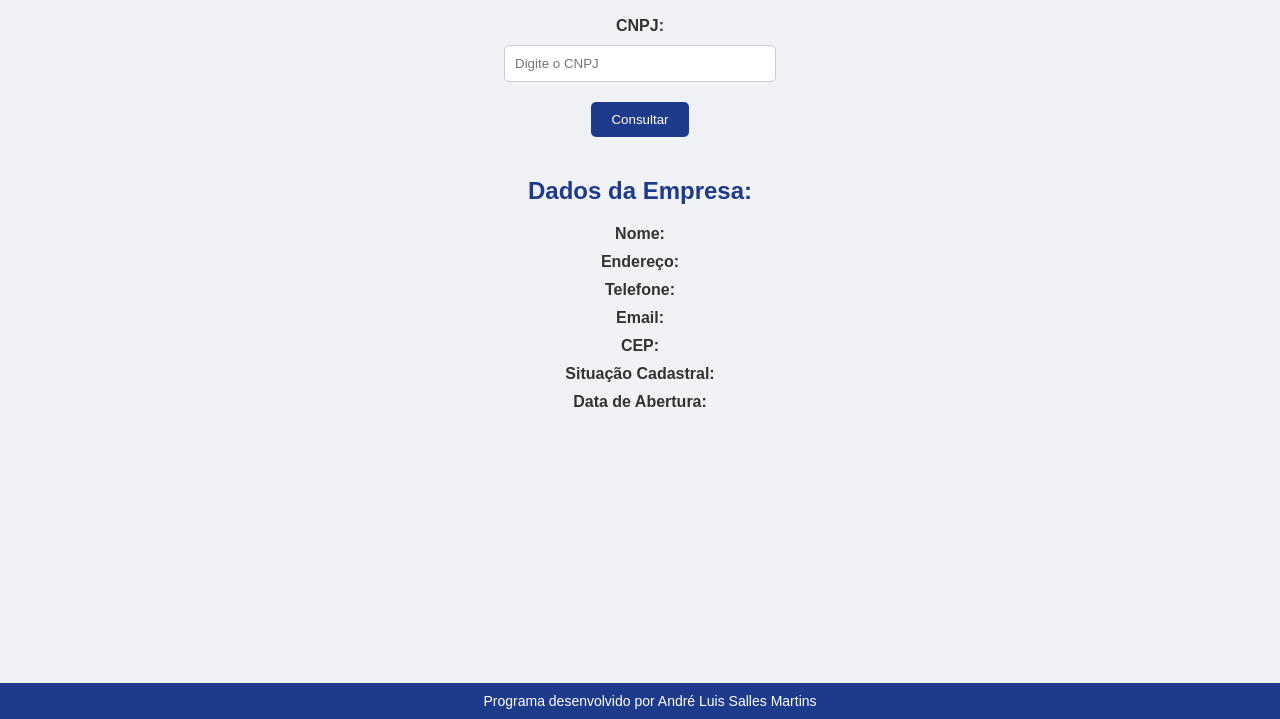
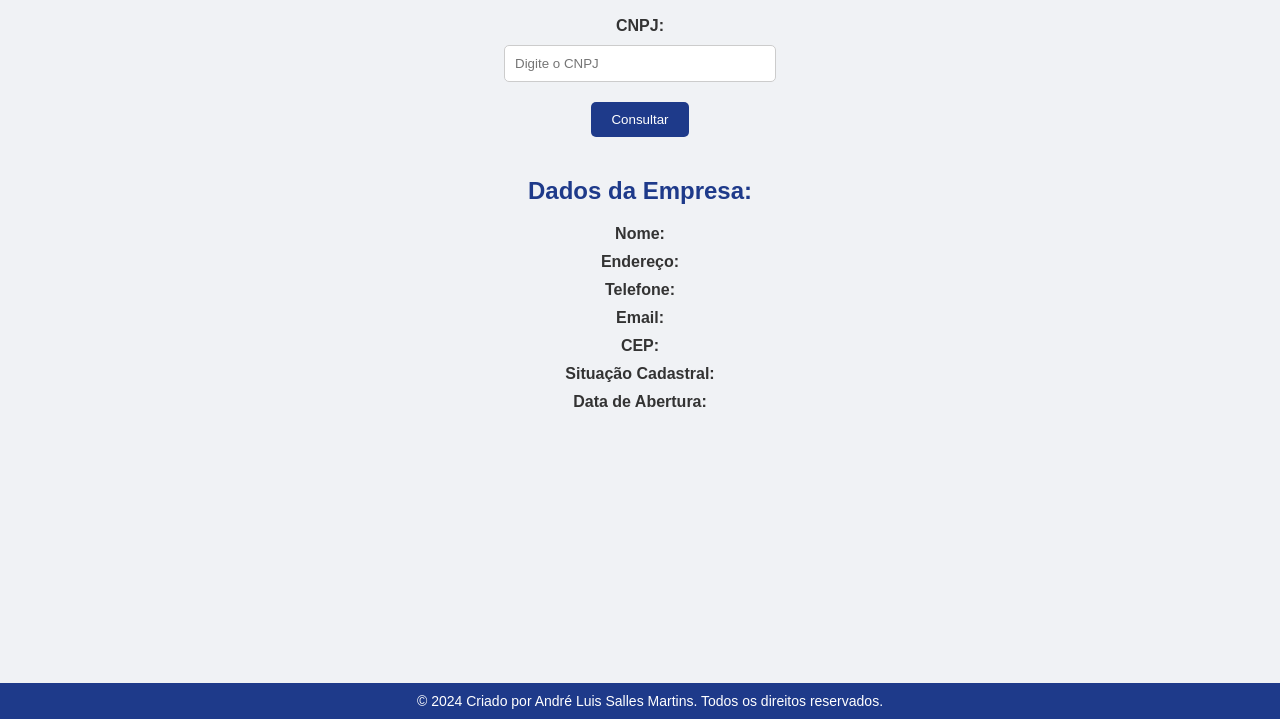
Before and after one commit to AndreLSMITU/Consulta-CNPJ, a plain HTML site: page index.html in a window 1280 px wide. Shown: the part 81-800 px from the top of the page. Drawn offline with nearby package versions, Linux system fonts and the light colour scheme.

Commit message:
Update index.html

```diff
--- a/index.html
+++ b/index.html
@@ -148,6 +148,6 @@
     <p><strong>CEP:</strong> <span id="cep"></span></p>
     <p><strong>Situação Cadastral:</strong> <span id="situacao"></span></p>
     <p><strong>Data de Abertura:</strong> <span id="abertura"></span></p>
-    <div id="footer">Programa desenvolvido por André Luis Salles Martins</div>
+    <div id="footer">© 2024 Criado por André Luis Salles Martins. Todos os direitos reservados.</div>
 </body>
 </html>
```
